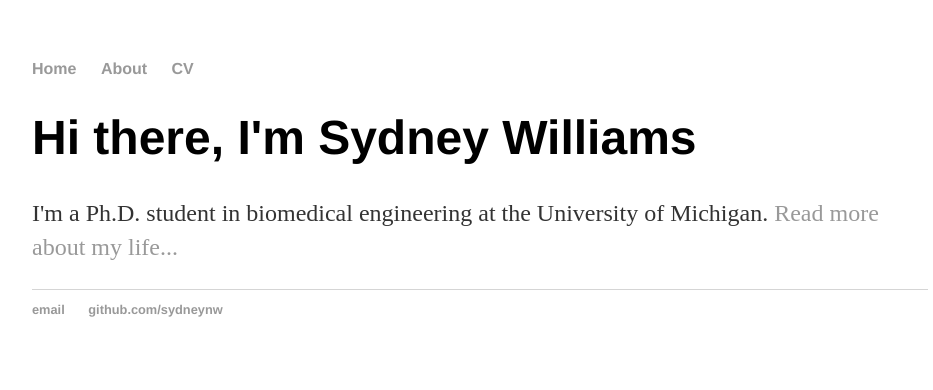
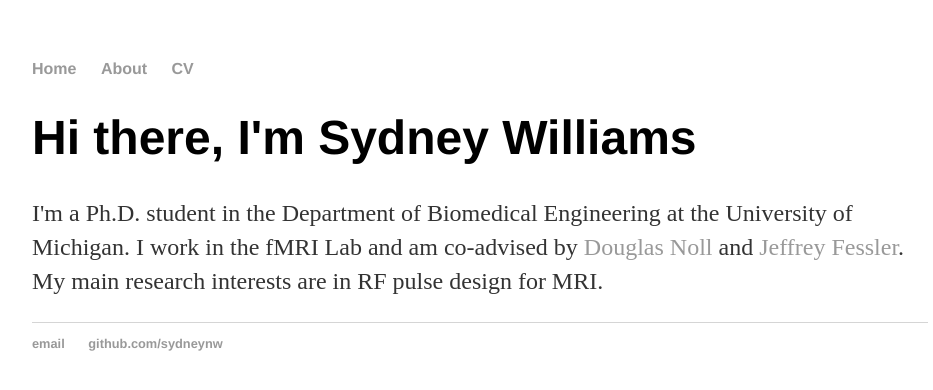
Before and after one commit to sydneynw/sydneynw.github.io, a Jekyll site: the page built from index.html, in a window 1280 px wide. Shown: the top 390 px of the page, without its empty margins (160-1093 px from the left). Built offline with Jekyll 4.4.1, drawn with Linux system fonts in a browser that asks for light colours.

Commit message:
Update index.html

```diff
--- a/index.html
+++ b/index.html
@@ -4,6 +4,7 @@ title: Sydney Williams
 ---
 <div class="blurb">
 	<h1>Hi there, I'm Sydney Williams</h1>
-	<p>I'm a Ph.D. student in biomedical engineering at the University of Michigan.
-	<a href="/about">Read more about my life...</a></p>
+	<p>I'm a Ph.D. student in the Department of Biomedical Engineering at the University of Michigan. I work in the fMRI Lab
+	and am co-advised by <a href="http://nollresearch.engin.umich.edu/">Douglas Noll</a> and <a href="http://web.eecs.umich.edu/~fessler/">Jeffrey Fessler</a>. My main research interests are in RF pulse design for MRI.
+	<!--<a href="/about">Read more about my life...</a>--></p>
 </div><!-- /.blurb -->
```
